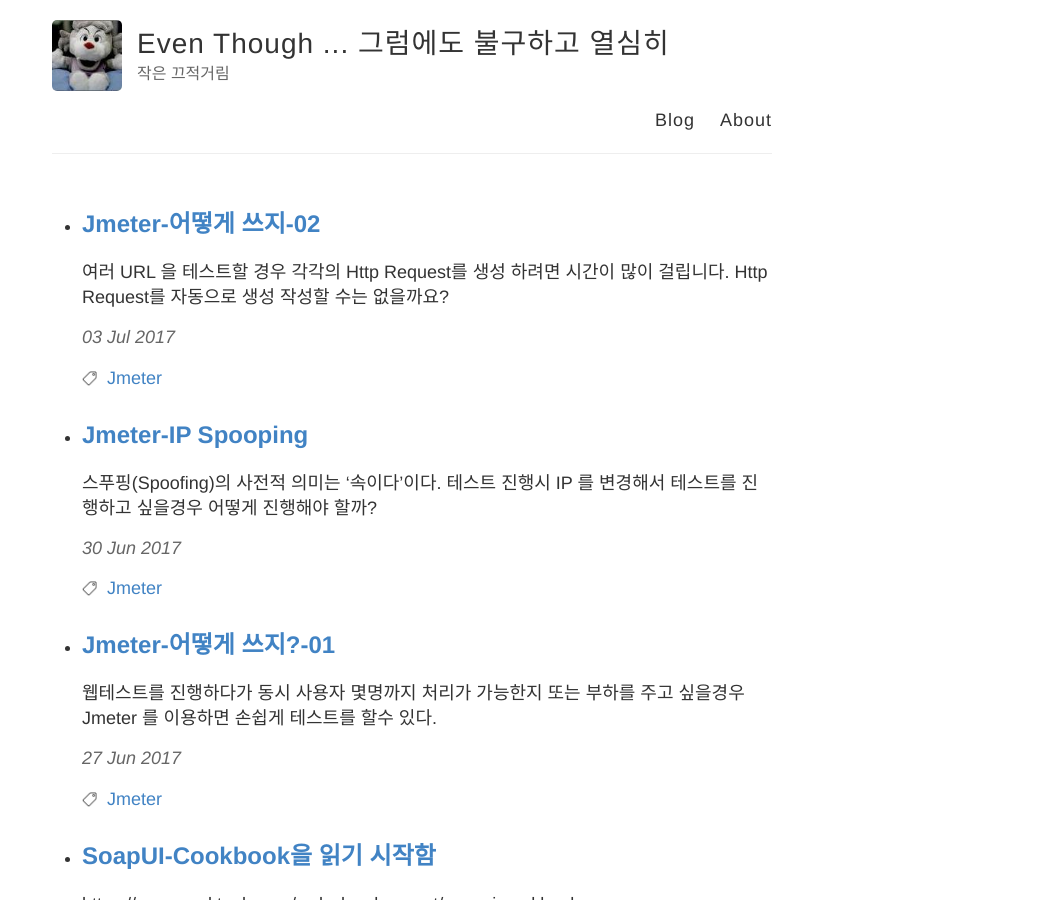
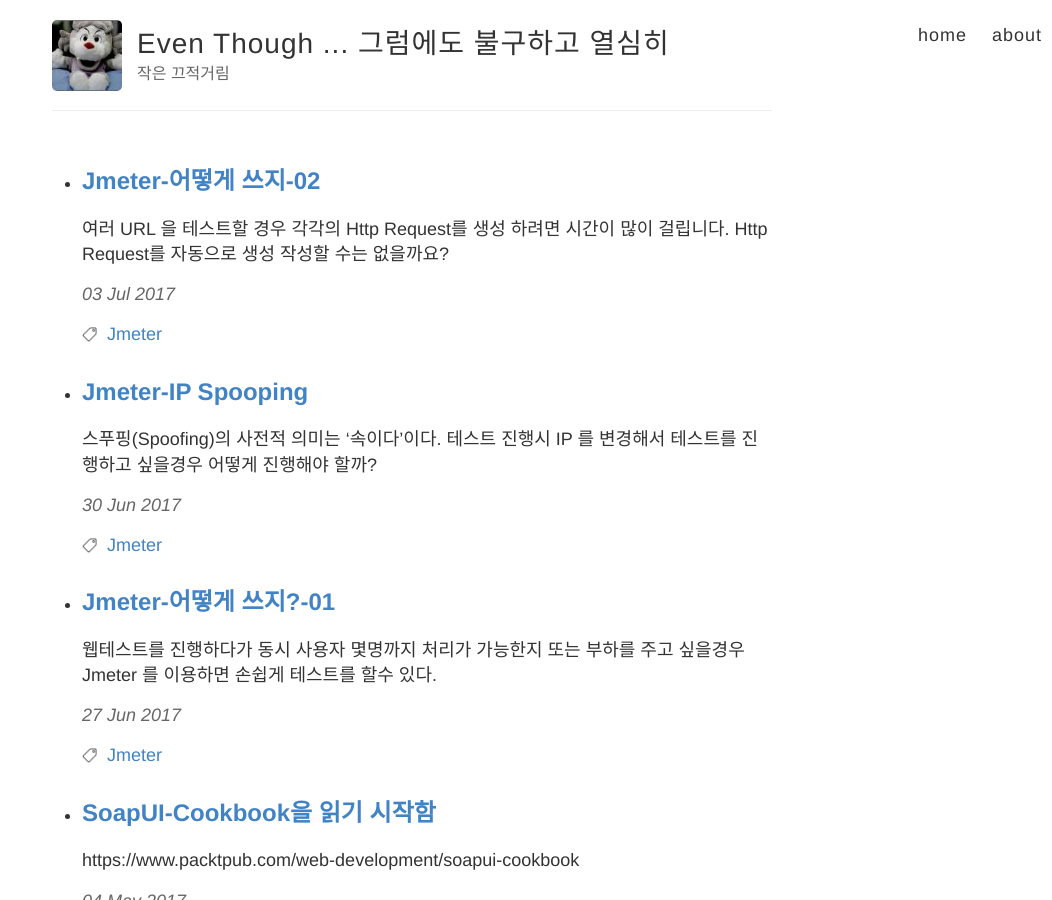
Before and after one commit to xmlangel/xmlangel.github.io, a Jekyll site: the page built from index.html, in a window 1280 px wide and 900 px high. Shown: the whole window, without its empty margins (228-1280 px from the left). Built offline with Jekyll 4.4.1, drawn with Linux system fonts in a browser that asks for light colours; the list of posts is cut into pages by our own code.

Commit message:
menu 수정

```diff
--- a/_layouts/default.html
+++ b/_layouts/default.html
@@ -16,6 +16,17 @@
   </head>
 
   <body>
+      <nav class="navbar navbar-pithy" role="navigation">
+    <div class="container">
+        <div class="collapse navbar-collapse" id="pithy-navbar">
+                    <a href="{{site.baseurl}}/">{{ 'home' | translate }}</a>
+                    <a href="{{site.baseurl}}/about/">{{ 'about' | translate }}</a>
+        </div>
+        <!-- /.navbar-collapse -->
+    </div>
+    <!-- /.container -->
+    </nav>
+
     <div class="wrapper-masthead">
       <div class="container">
         <header class="masthead clearfix">
@@ -25,19 +36,12 @@
             <h1 class="site-name"><a href="{{ site.baseurl }}/">{{ site.name }}</a></h1>
             <p class="site-description">{{ site.description }}</p>
           </div>
-
-          <nav>
-            <a href="{{ site.baseurl }}/">Blog</a>
-            <a href="{{ site.baseurl }}/about">About</a>
-          </nav>
         </header>
       </div>
     </div>
-
     <div id="main" role="main" class="container">
       {{ content }}
     </div>
-
     <div class="wrapper-footer">
       <div class="container">
         <footer class="footer">
```
Also changed, not shown: 7 other files.
